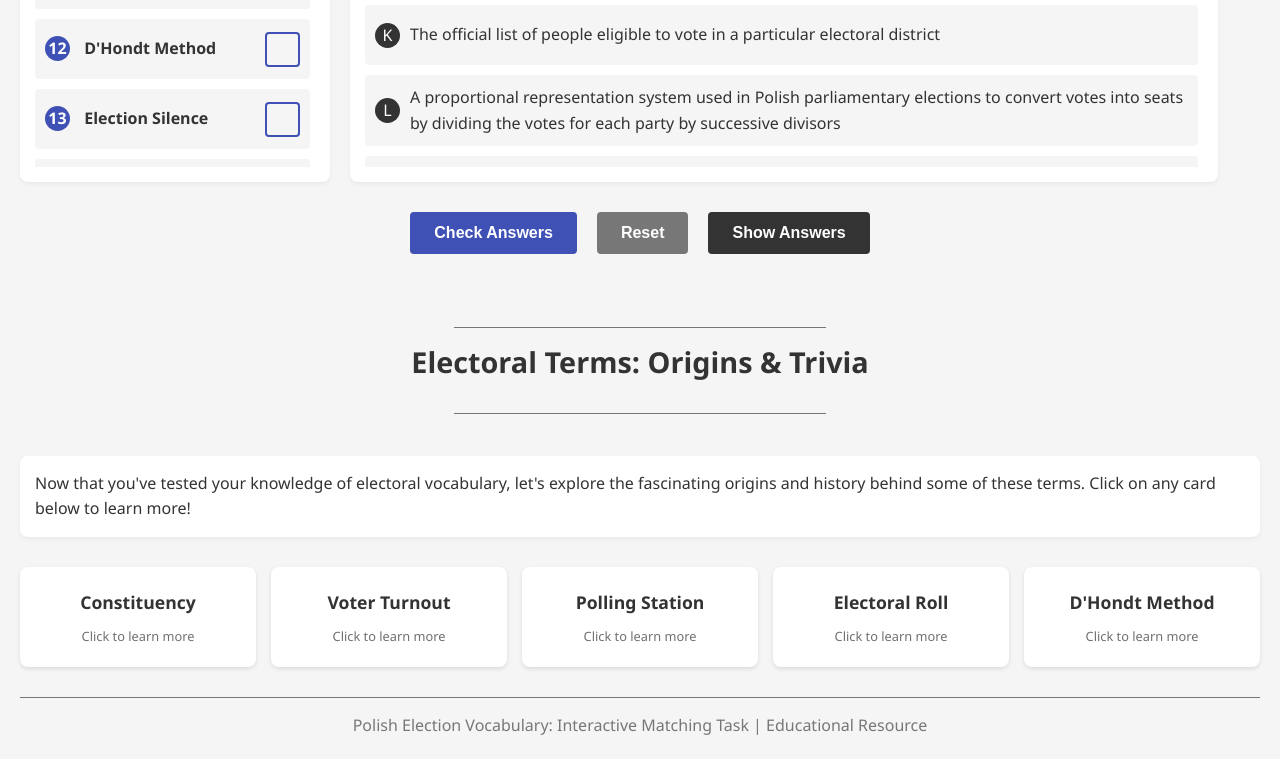
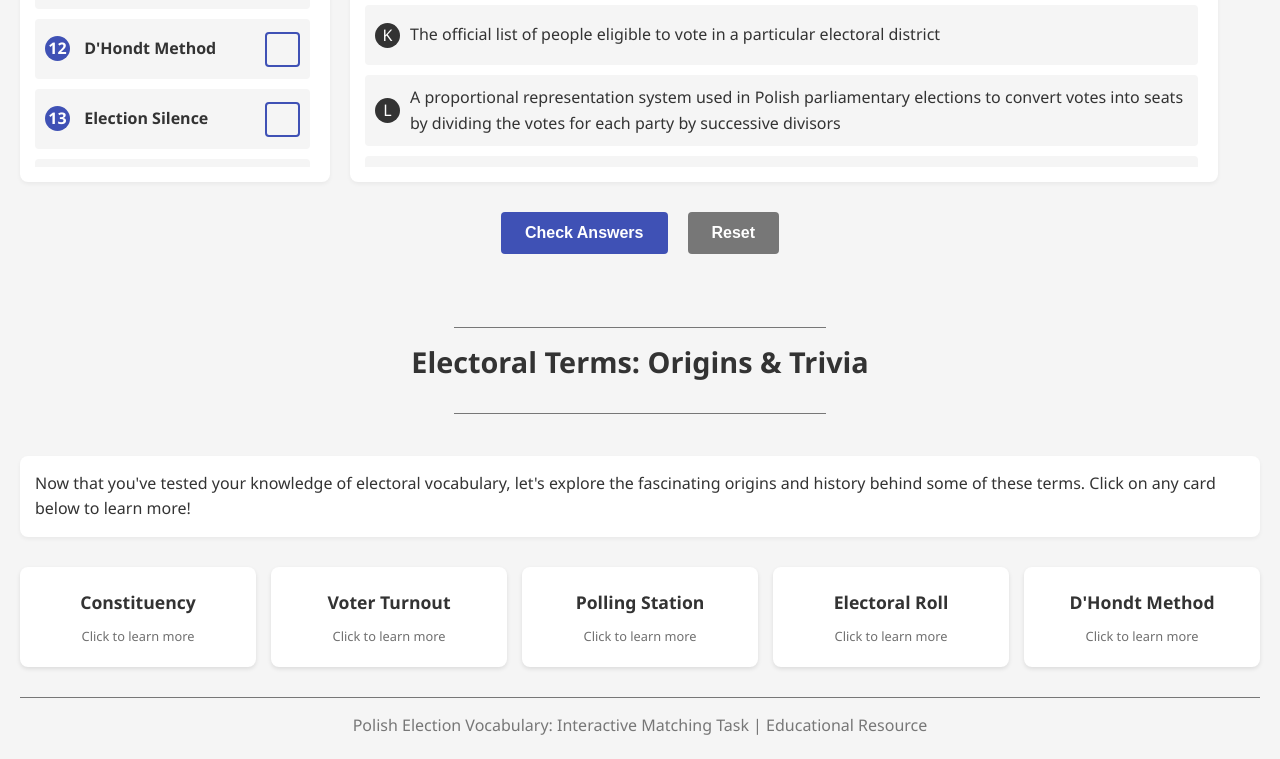
Before and after one commit to xRoyBatty/xroybatty.github.io, a website: page elections.html in a window 1280 px wide. Shown: the part 1179-1938 px from the top of the page. Drawn offline with Linux system fonts and the light colour scheme.

Commit message:
Update elections.html

```diff
--- a/elections.html
+++ b/elections.html
@@ -743,7 +743,6 @@
     <div class="controls">
         <button class="check-answers-btn" onclick="checkAnswers()">Check Answers</button>
         <button class="reset-btn" onclick="resetExercise()">Reset</button>
-        <button class="show-answers-btn" onclick="showAnswers()">Show Answers</button>
     </div>
 
     <div class="results">
```
